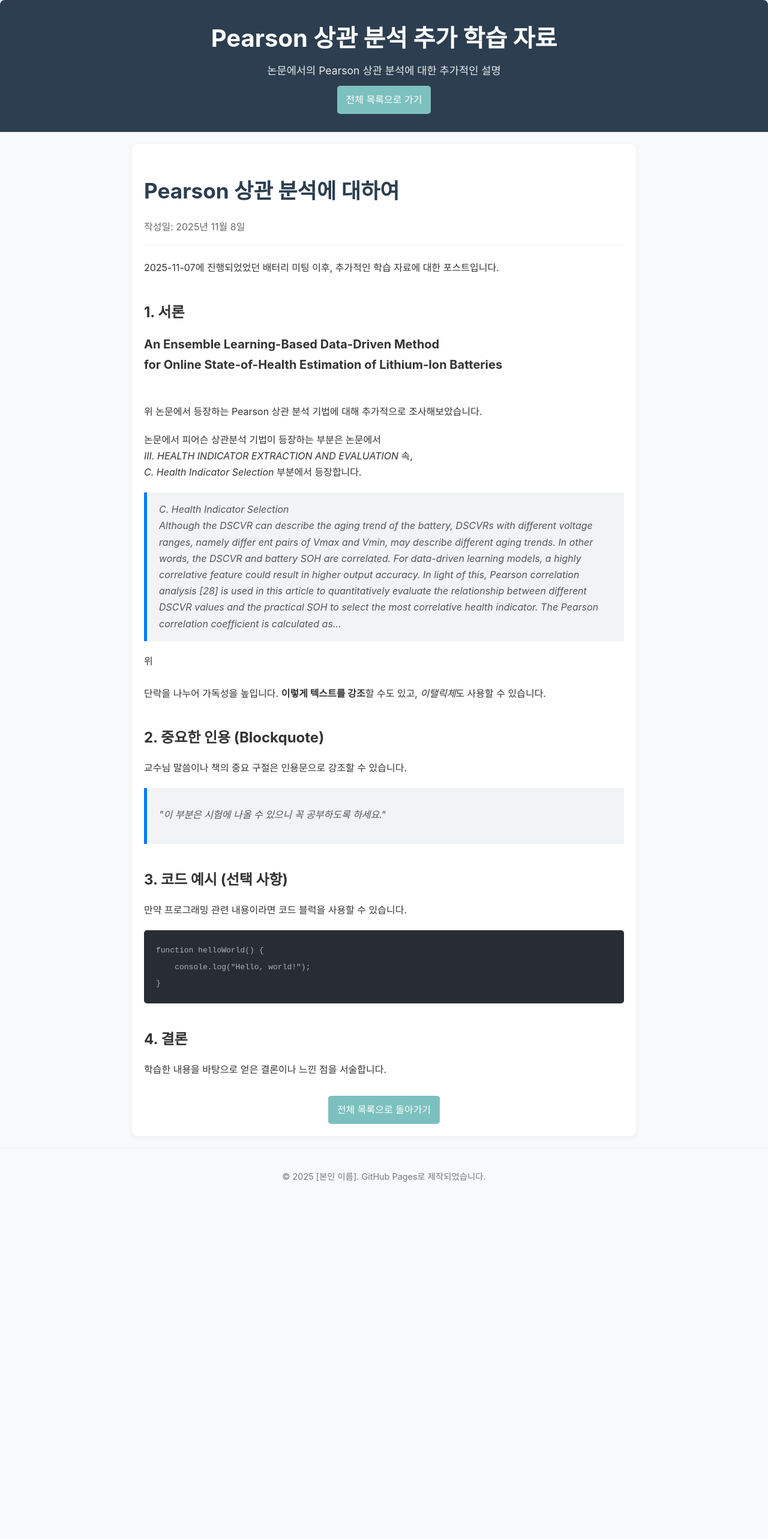
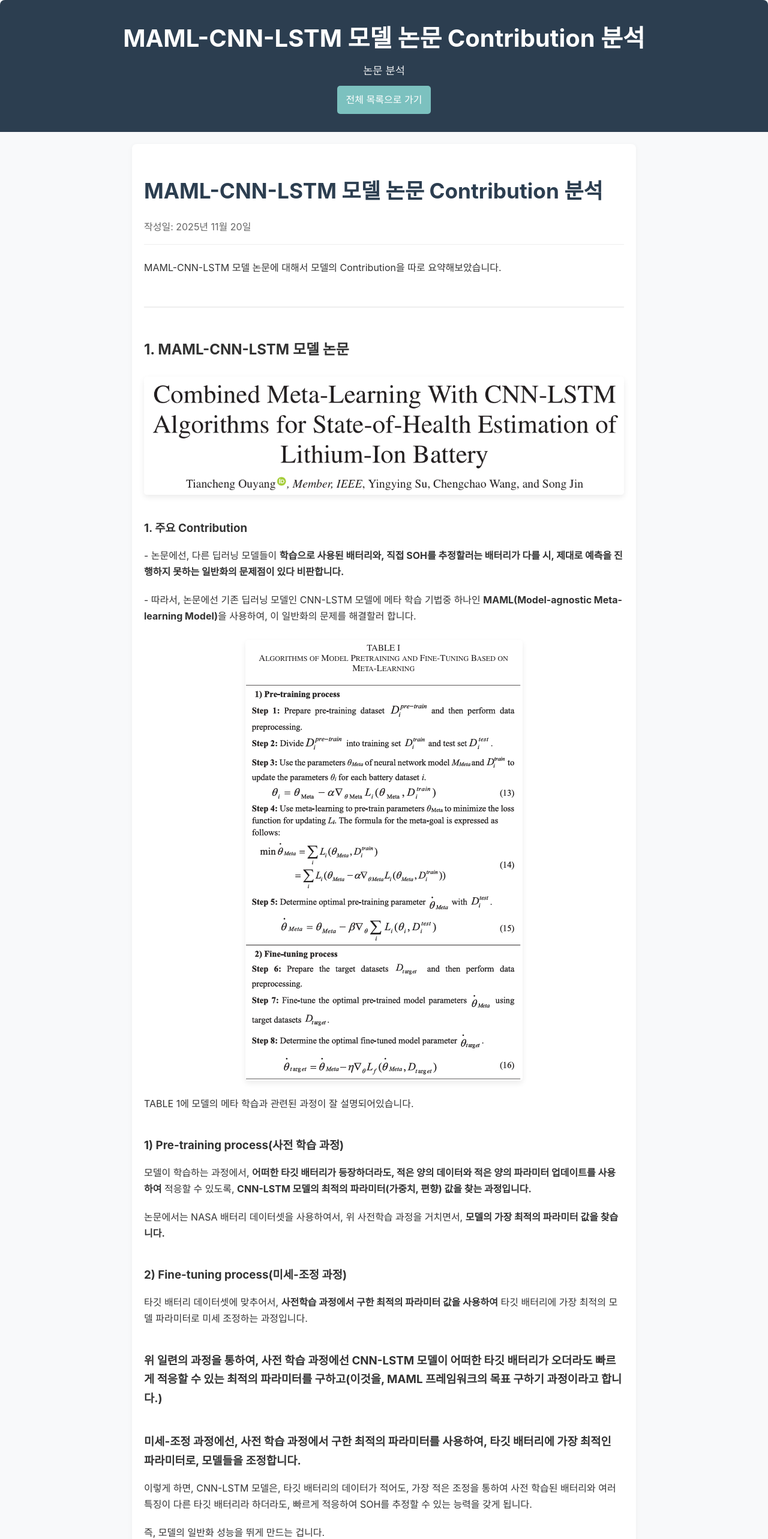
Before and after one commit to Hiddenitem/Battery_meeting, a plain HTML site: page POSTS/post2/post2.html in a window 1280 px wide. Shown: the top 2566 px of the page at 60% size. Before the commit the page ends 1988 px from the top, so only its background shows below. Drawn offline with nearby package versions, Linux system fonts and the light colour scheme.

Commit message:
11-20일 자료 하나 업데이트

```diff
--- a/JS/add_button_post_data.js
+++ b/JS/add_button_post_data.js
@@ -43,7 +43,7 @@ function specify_posts(posts) {
     console.log(path);
 
     // 2. 현재 글의 인덱스를 가져옴.
-    const current_post_index = posts.findIndex(post => post.post_file_name === path);
+    const current_post_index = posts.findIndex(post => post.post_file_name === `.${path}`);
 
     // 3. 이전글, 다음글 html 코드 가져오기
     var next_post_button_tag = document.getElementById("next_post_button");
@@ -60,7 +60,7 @@ function specify_posts(posts) {
     // 만약, 현재 글의 인덱스가 0보다 크다면? == 이전글이 있다.
     if (current_post_index > 0) {
         const prevPost = posts[current_post_index - 1];
-        previous_button_tag.href = prevPost['post_file_name'];
+        previous_button_tag.href = `/${prevPost['post_file_name']}`;
     }
     // 0보다 작다면? == 이전글이 없으니, 버튼 안보이게 하기.
     else {
@@ -70,7 +70,7 @@ function specify_posts(posts) {
     // 다음글에 대한 것도 마찬가지로 진행.
     if (current_post_index < posts.length - 1) {
         const nextPost = posts[current_post_index + 1];
-        next_post_button_tag.href = nextPost['post_file_name'];
+        next_post_button_tag.href = `/${nextPost['post_file_name']}`;
     }
     else {
         next_post_button_tag.style.display = 'none';
--- a/JS/admin.js
+++ b/JS/admin.js
@@ -84,7 +84,7 @@ function generateNewJson() {
 
     // 4. JSON 파일 구조에 맞게 새 포스트 객체 생성
     const newPost = {
-        post_file_name: `./POSTS/post1/post${num}.html`,
+        post_file_name: `./POSTS/post${num}/post${num}.html`,
         post_title: title,
         post_year: year,
         post_month: month,
--- a/POSTS/post2/post2.html
+++ b/POSTS/post2/post2.html
@@ -3,15 +3,23 @@
 <head>
     <meta charset="UTF-8">
     <meta name="viewport" content="width=device-width, initial-scale=1.0">
-    <title>주제 1: [첫 번째 공부 주제]</title>
+    <title>MAML-CNN-LSTM 모델 논문 Contribution 분석</title>
+
+    <link rel="stylesheet" href="https://cdn.jsdelivr.net/npm/katex@0.12.0/dist/katex.min.css" integrity="sha384-AfEj0r4/OFrOo5t7NnNe46zW/tFgW6x/bCJG8FqQCEo3+Aro6EYUG4+cU+KJWu/X" crossorigin="anonymous">
+
+    <script defer src="https://cdn.jsdelivr.net/npm/katex@0.12.0/dist/katex.min.js" integrity="sha384-g7c+Jr9ZivxKLnZTDUhnkOnsh30B4H0rpLUpJ4jAIKs4fnJI+sEnkvrMWph2EDg4" crossorigin="anonymous"></script>
+
+    <script defer src="https://cdn.jsdelivr.net/npm/katex@0.12.0/dist/contrib/auto-render.min.js" integrity="sha384-mll67QQFJfxn0IYznZYonOWZ644AWYC+Pt2cHqMaRhXVrursRwvLnLaebdGIlYNa" crossorigin="anonymous" onload="renderMathInElement(document.body);"></script>
+
+
     <link rel="stylesheet" href="../../style.css">
 </head>
 <body>
 
     <div class="HEADER">
         <header>
-            <h1>Pearson 상관 분석 추가 학습 자료</h1>
-            <p>논문에서의 Pearson 상관 분석에 대한 추가적인 설명</p>
+            <h1>MAML-CNN-LSTM 모델 논문 Contribution 분석</h1>
+            <p>논문 분석</p>
             <a href="../../index.html" class="normal_button">전체 목록으로 가기</a>
         </header>
     </div>
@@ -20,70 +28,52 @@
         <main>
             <article class="post-content">
 
-                <h1>Pearson 상관 분석에 대하여</h1>
-                <p class="post-meta">작성일: 2025년 11월 8일</p>
+                <h1>MAML-CNN-LSTM 모델 논문 Contribution 분석</h1>
+                <p class="post-meta">작성일: 2025년 11월 20일</p>
 
                 <p>
-                    2025-11-07에 진행되었었던 배터리 미팅 이후, 추가적인 학습 자료에 대한 포스트입니다.
+                    MAML-CNN-LSTM 모델 논문에 대해서 모델의 Contribution을 따로 요약해보았습니다.
                 </p>
+                <hr>
 
-                <h2>1. 서론</h2>
+                <h2>1. MAML-CNN-LSTM 모델 논문</h2>
+                <img src="./image.png">
+                <h3>1. 주요 Contribution</h3>
                 <p>
-                    <strong style="font-size : 20px; text-align: center;">An Ensemble Learning-Based Data-Driven Method <br> for Online State-of-Health Estimation of Lithium-Ion Batteries</strong><br>
-                    <br>
-                    <p>위 논문에서 등장하는 Pearson 상관 분석 기법에 대해 추가적으로 조사해보았습니다.</p>
-                    논문에서 피어슨 상관분석 기법이 등장하는 부분은 논문에서 <br>
-                    <em>III. HEALTH INDICATOR EXTRACTION AND EVALUATION</em> 속, <br>
-                    <em>C. Health Indicator Selection</em> 부분에서 등장합니다. <br>
-
-                    <blockquote>
-                        C. Health Indicator Selection<br>
- Although the DSCVR can describe the aging trend of the
- battery, DSCVRs with different voltage ranges, namely differ
-ent pairs of Vmax and Vmin, may describe different aging trends.
- In other words, the DSCVR and battery SOH are correlated.
- For data-driven learning models, a highly correlative feature
- could result in higher output accuracy. In light of this, Pearson
- correlation analysis [28] is used in this article to quantitatively
- evaluate the relationship between different DSCVR values
- and the practical SOH to select the most correlative health
- indicator. The Pearson correlation coefficient is calculated as...
-                    </blockquote>
-
-                    위
-
-                    <br><br>
-                    단락을 나누어 가독성을 높입니다.
-
-
-                    <strong>이렇게 텍스트를 강조</strong>할 수도 있고,
-                    <em>이탤릭체</em>도 사용할 수 있습니다.
+                    - 논문에선, 다른 딥러닝 모델들이 <strong>학습으로 사용된 배터리와, 직접 SOH를 추정할러는 배터리가 다를 시, 제대로 예측을 진행하지 못하는 일반화의 문제점이 있다 비판합니다.</strong>
                 </p>
-
-                <h2>2. 중요한 인용 (Blockquote)</h2>
                 <p>
-                    교수님 말씀이나 책의 중요 구절은 인용문으로 강조할 수 있습니다.
+                    - 따라서, 논문에선 기존 딥러닝 모델인 CNN-LSTM 모델에 메타 학습 기법중 하나인 <strong>MAML(Model-agnostic Meta-learning Model)</strong>을 사용하여, 이 일반화의 문제를 해결할러 합니다.
                 </p>
-                <blockquote>
-                    <p>"이 부분은 시험에 나올 수 있으니 꼭 공부하도록 하세요."</p>
-                </blockquote>
-
-                <h2>3. 코드 예시 (선택 사항)</h2>
+                <img src="./TABLE1.png">
                 <p>
-                    만약 프로그래밍 관련 내용이라면 코드 블럭을 사용할 수 있습니다.
+                    TABLE 1에 모델의 메타 학습과 관련된 과정이 잘 설명되어있습니다.
                 </p>
-                <pre><code>function helloWorld() {
-    console.log("Hello, world!");
-}</code></pre>
-
-                <h2>4. 결론</h2>
+                <h3>1) Pre-training process(사전 학습 과정)</h3>
                 <p>
-                    학습한 내용을 바탕으로 얻은 결론이나 느낀 점을 서술합니다.
+                    모델이 학습하는 과정에서, <strong>어떠한 타깃 배터리가 등장하더라도, 적은 양의 데이터와 적은 양의 파라미터 업데이트를 사용하여</strong> 적응할 수 있도록,
+                    <strong> CNN-LSTM 모델의 최적의 파라미터(가중치, 편향) 값을 찾는 과정입니다.</strong>
                 </p>
+                <p>
+                    논문에서는 NASA 배터리 데이터셋을 사용하여서, 위 사전학습 과정을 거치면서, <strong>모델의 가장 최적의 파라미터 값을 찾습니다.</strong>
+                </p>
+                <h3>2) Fine-tuning process(미세-조정 과정)</h3>
+                <p>
+                    타깃 배터리 데이터셋에 맞추어서, <strong>사전학습 과정에서 구한 최적의 파라미터 값을 사용하여</strong> 타깃 배터리에 가장 최적의 모델 파라미터로 미세 조정하는 과정입니다.
+                </p>
+                <h3>위 일련의 과정을 통하여, 사전 학습 과정에선 CNN-LSTM 모델이 어떠한 타깃 배터리가 오더라도 빠르게 적응할 수 있는 최적의 파라미터를 구하고(이것을, MAML 프레임워크의 목표 구하기 과정이라고 합니다.)</h3>
+                <h3>미세-조정 과정에선, 사전 학습 과정에서 구한 최적의 파라미터를 사용하여, <strong>타깃 배터리에 가장 최적인 파라미터로, 모델들을 조정합니다.</strong></h3>
+                <p>
+                    이렇게 하면, CNN-LSTM 모델은, 타깃 배터리의 데이터가 적어도, 가장 적은 조정을 통하여 사전 학습된 배터리와 여러 특징이 다른 타깃 배터리라 하더라도, 빠르게 적응하여 SOH를 추정할 수 있는 능력을 갖게 됩니다.
+                </p>
+                <p>
+                    즉, 모델의 일반화 성능을 뛰게 만드는 겁니다.
+                </p>
+                <h3>이런 방식을 통하여, 서로 다른 도메인이어도 차이를 극복할 수 있는 도메인 Adaptation이 구현될 수 있습니다.</h3>
 
                 <div class="button_container">
                     <a href="#" class="normal_button previous_post" id="previous_post_button">&larr; 이전글</a>
-                    <a href="../index.html" class="normal_button">전체 목록으로 돌아가기</a>
+                    <a href="../../index.html" class="normal_button">전체 목록으로 돌아가기</a>
                     <a href="#" class="normal_button next_post" id="next_post_button">&rarr; 다음글</a>
                 </div>
 
@@ -92,10 +82,23 @@ ent pairs of Vmax and Vmin, may describe different aging trends.
     </div>
 
     <footer>
-        <p>&copy; 2025 [본인 이름]. GitHub Pages로 제작되었습니다.</p>
+        <p>&copy; 2025 [김훈]. GitHub Pages로 제작되었습니다.</p>
     </footer>
 
     <script type="text/javascript" src="../../JS/add_button_post_data.js"></script>
+    <script>
+        document.addEventListener('DOMContentLoaded', function() {
+            renderMathInElement(document.body, {
+                // KaTeX가 인식할 구분 기호를 설정합니다
+                delimiters: [
+                    {left: '$$', right: '$$', display: true},  // 블록(가운데정렬) 수식
+                    {left: '$', right: '$', display: false},   // 인라인(문장 내) 수식
+                    {left: '\\[', right: '\\]', display: true}, // LaTeX 기본 블록
+                    {left: '\\(', right: '\\)', display: false}  // LaTeX 기본 인라인
+                ]
+            });
+        });
+    </script>
 
 </body>
 </html>
--- a/post_list.json
+++ b/post_list.json
@@ -6,5 +6,13 @@
         "post_month": 11,
         "post_day": 8,
         "post_summary": "논문에서의 Pearson 상관 분석에 대해 조금 더 조사해보았습니다."
+    },
+    {
+        "post_file_name": "./POSTS/post2/post2.html",
+        "post_title": "MAML-CNN-LSTM 모델 논문 Contribution 분석",
+        "post_year": 2025,
+        "post_month": 11,
+        "post_day": 20,
+        "post_summary": "11/19일 진행한 배터리 미팅에서 MAML-CNN-LSTM 모델의 차이점만을 따로 조사해보았습니다."
     }
 ]
```
Also changed, not shown: POSTS/post1/post1.html (+1 -1 lines), POSTS/post2/TABLE1.png (added), POSTS/post2/TABLE1_1.png (added), POSTS/post2/image.png (added).
